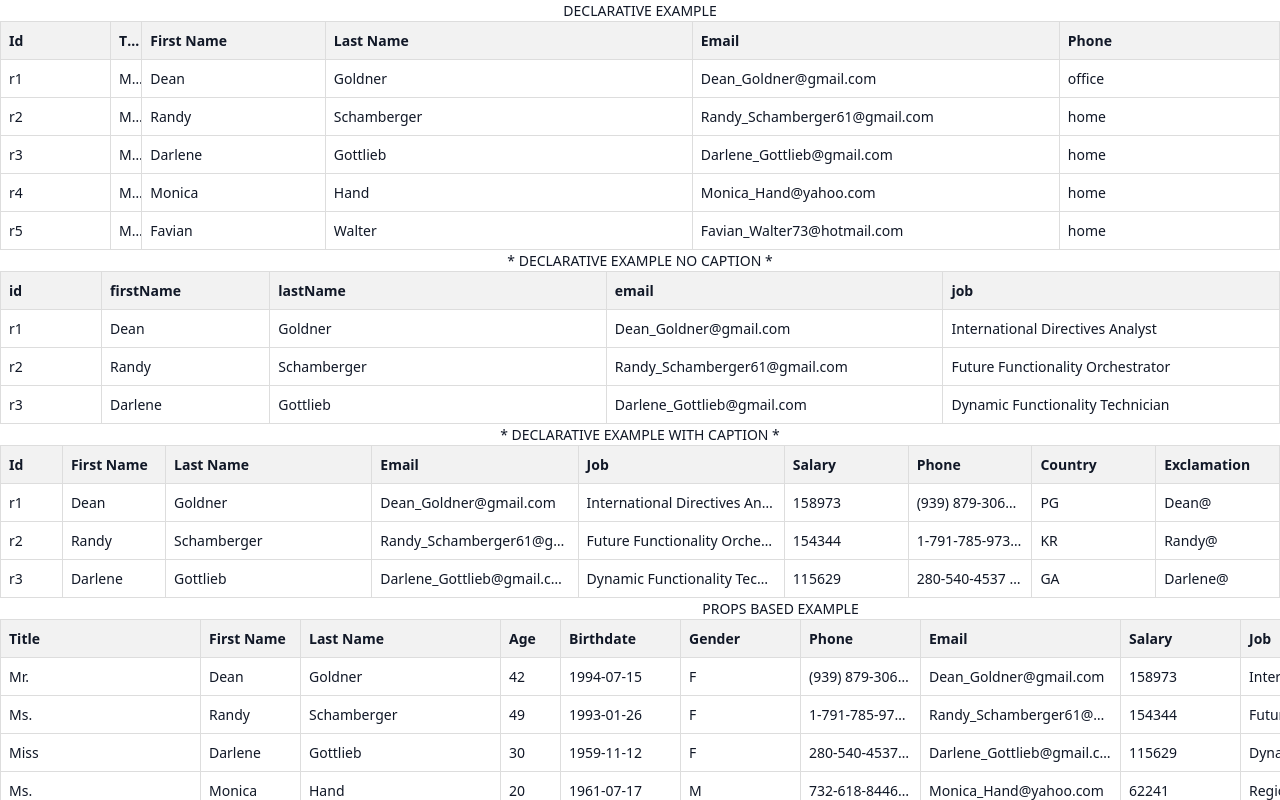
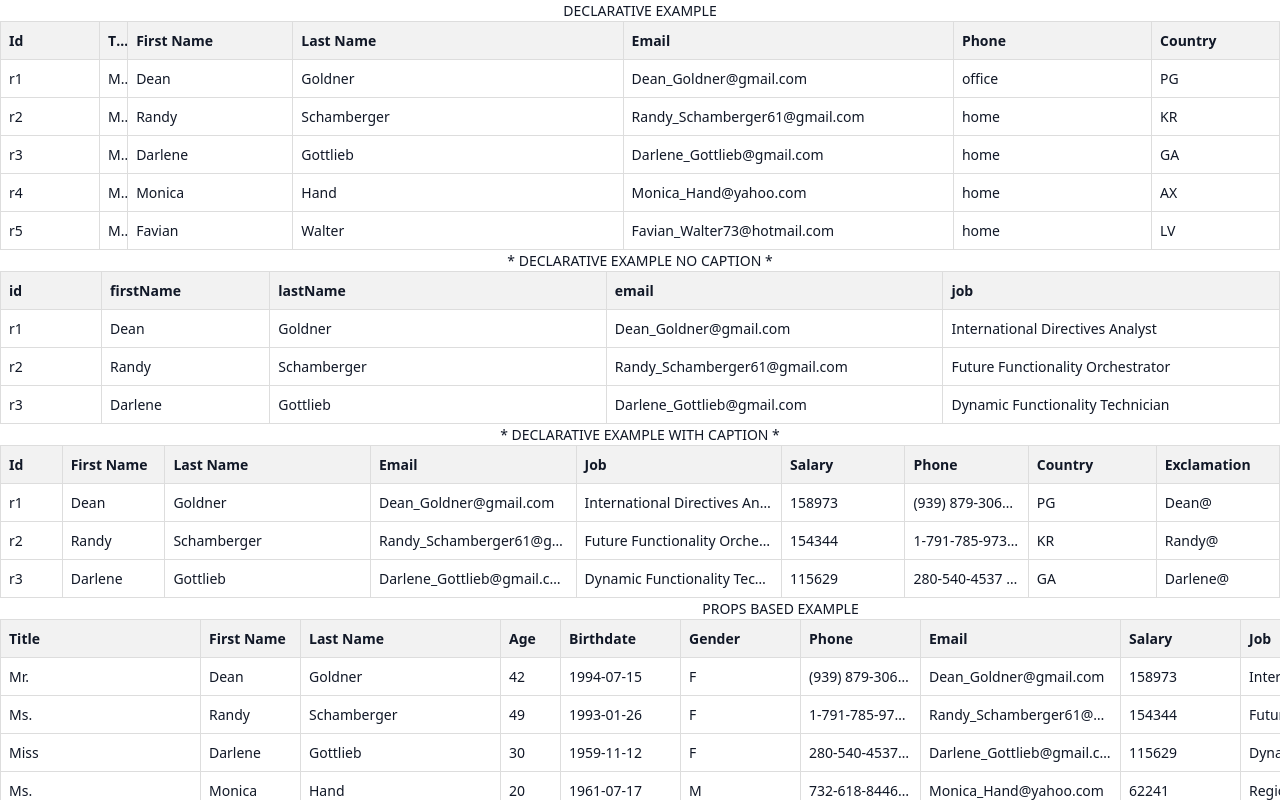
Before and after one commit to serhatgurel/sg-grid, a Vue app: page / in a window 1280 px wide. Shown: the top 800 px of the page. Built offline with nearby package versions, Linux system fonts and the light colour scheme.

Commit message:
fix: update country column width to 10% for better layout consistency

```diff
--- a/src/examples/MinimalExample.vue
+++ b/src/examples/MinimalExample.vue
@@ -33,6 +33,8 @@ const columns = [
   { key: 'email', field: 'email', caption: 'Email', width: '200px' },
   { key: 'salary', field: 'salary', caption: 'Salary', width: '120px' },
   { key: 'job', field: 'job', caption: 'Job', width: '200px' },
+  // example of percentage width
+  { key: 'country', field: 'address[0].country.code', caption: 'Country', width: '10%' },
   {
     key: 'exclamation',
     field: (row: Partial<RowDef>) => (row.firstName ? row.firstName + '!' : ''),
@@ -55,6 +57,7 @@ const columns = [
     <SgColumn data-field="lastName" caption="Last Name" width="200px" />
     <SgColumn data-field="email" caption="Email" width="200px" />
     <SgColumn data-field="phone[0].type" caption="Phone" width="120px" />
+    <SgColumn data-field="address[0].country.code" caption="Country" width="10%" />
   </SgGrid>
 
   <SgGrid :rows="rows.slice(0, 3)" rowKey="id" caption="* DECLARATIVE EXAMPLE NO CAPTION *">
@@ -73,7 +76,7 @@ const columns = [
     <SgColumn data-field="job" caption="Job" width="200px" />
     <SgColumn data-field="salary" caption="Salary" width="120px" />
     <SgColumn data-field="phone[0].number" caption="Phone" width="120px" />
-    <SgColumn data-field="address[0].country.code" caption="Country" width="120px" />
+    <SgColumn data-field="address[0].country.code" caption="Country" width="10%" />
     <SgColumn
       :data-field="(row) => (row.firstName ? row.firstName + '@' : '')"
       caption="Exclamation"
```
